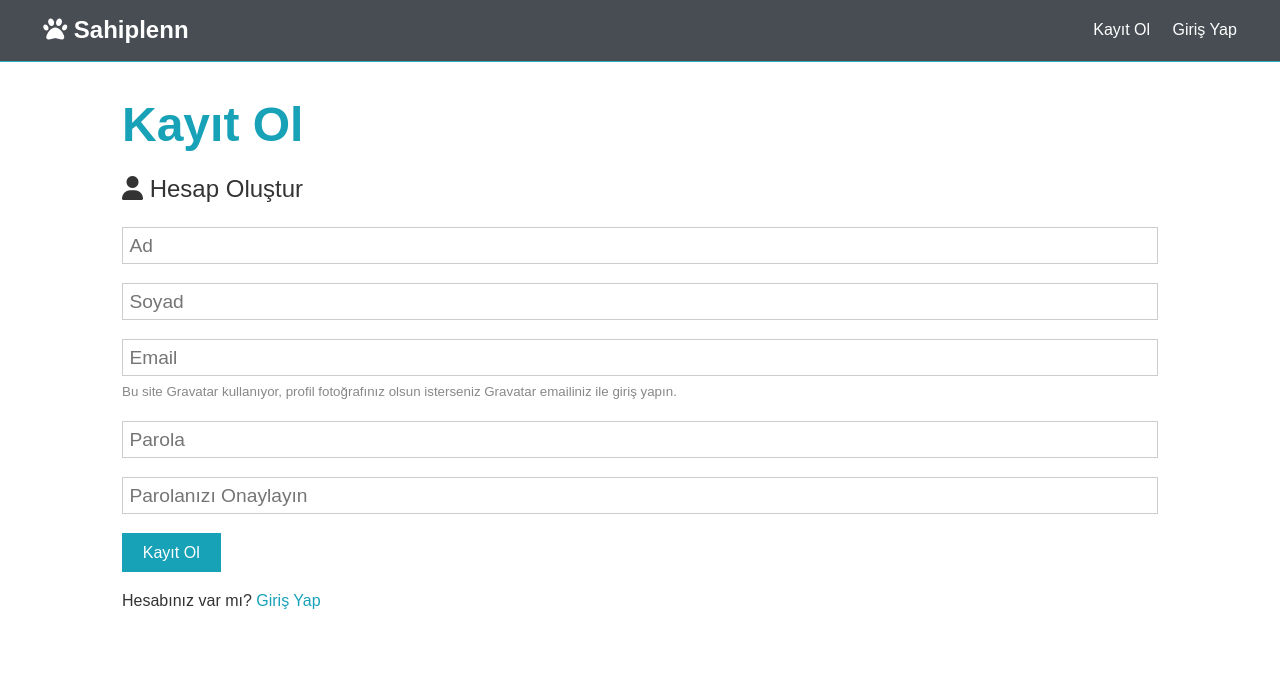
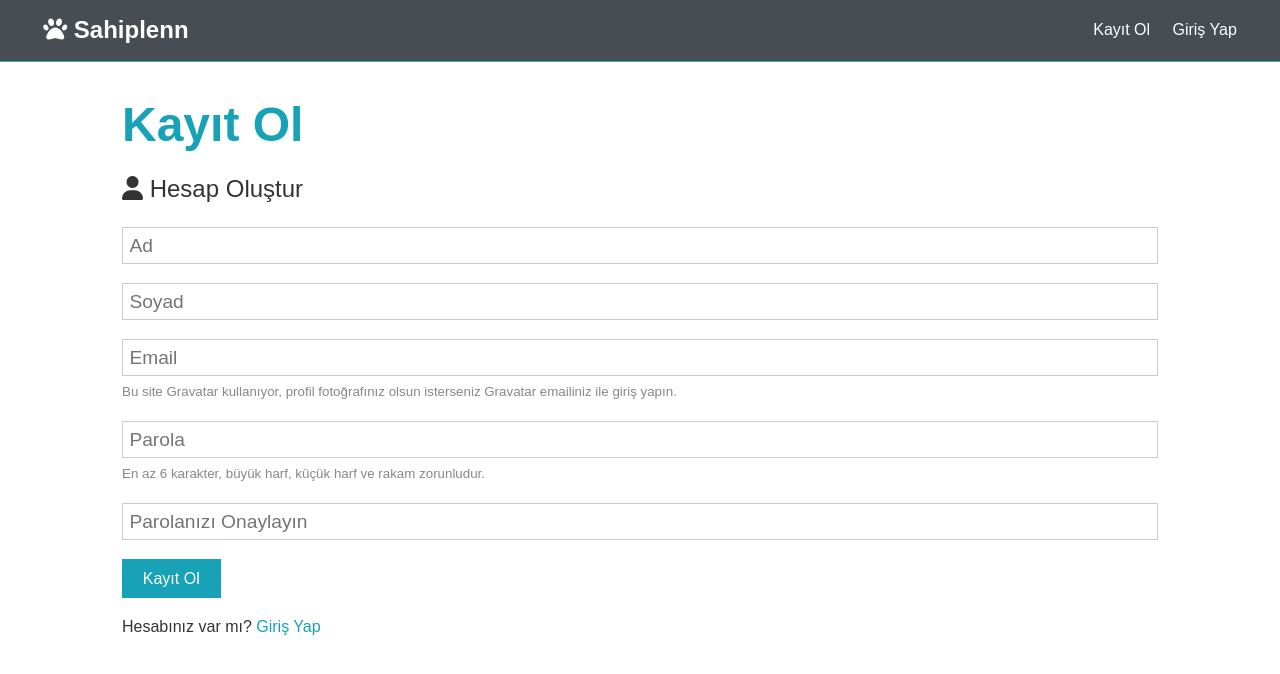
Before and after one commit to furkanalptokac/adoptation, a React (Create React App) app in the folder client/: page /register in a window 1280 px wide. Shown: the top 674 px of the page. Built offline with nearby package versions, Linux system fonts and the light colour scheme; no server answers.

Commit message:
register component fixes

```diff
--- a/client/src/components/auth/Register.jsx
+++ b/client/src/components/auth/Register.jsx
@@ -1,9 +1,9 @@
 import React, { Fragment, useState } from 'react';
+import PropTypes from 'prop-types'
 import { Link, Redirect } from 'react-router-dom';
 import { connect } from 'react-redux';
 import { setAlert } from '../../actions/alert';
 import { register } from '../../actions/auth';
-import PropTypes from 'prop-types'
 
 const Register = ({ setAlert, register, isAuthenticated }) => {
     const [formData, setFormData] = useState({
@@ -45,7 +45,7 @@ const Register = ({ setAlert, register, isAuthenticated }) => {
                         name="name"
                         value={name}
                         onChange={e => onChange(e)}
-                        // required
+                        required
                     />
                 </div>
                 <div className="form-group">
@@ -55,7 +55,7 @@ const Register = ({ setAlert, register, isAuthenticated }) => {
                         name="surname"
                         value={surname}
                         onChange={e => onChange(e)}
-                        // required
+                        required
                     />
                 </div>
                 <div className="form-group">
@@ -65,7 +65,7 @@ const Register = ({ setAlert, register, isAuthenticated }) => {
                         name="email"
                         value={email}
                         onChange={e => onChange(e)}
-                        // required
+                        required
                     />
                     <small className="form-text">
                         Bu site Gravatar kullanıyor, profil fotoğrafınız olsun isterseniz
@@ -79,9 +79,12 @@ const Register = ({ setAlert, register, isAuthenticated }) => {
                         name="password"
                         value={password}
                         onChange={e => onChange(e)}
-                        // minLength="6"
-                        // required
+                        minLength="6"
+                        required
                     />
+                    <small className="form-text">
+                        En az 6 karakter, büyük harf, küçük harf ve rakam zorunludur.
+                    </small>
                 </div>
                 <div className="form-group">
                     <input
@@ -90,8 +93,8 @@ const Register = ({ setAlert, register, isAuthenticated }) => {
                         name="password2"
                         value={password2}
                         onChange={e => onChange(e)}
-                        // minLength="6"
-                        // required
+                        minLength="6"
+                        required
                     />
                 </div>
                 <input type="submit" className="btn btn-primary" value="Kayıt Ol" />
```
